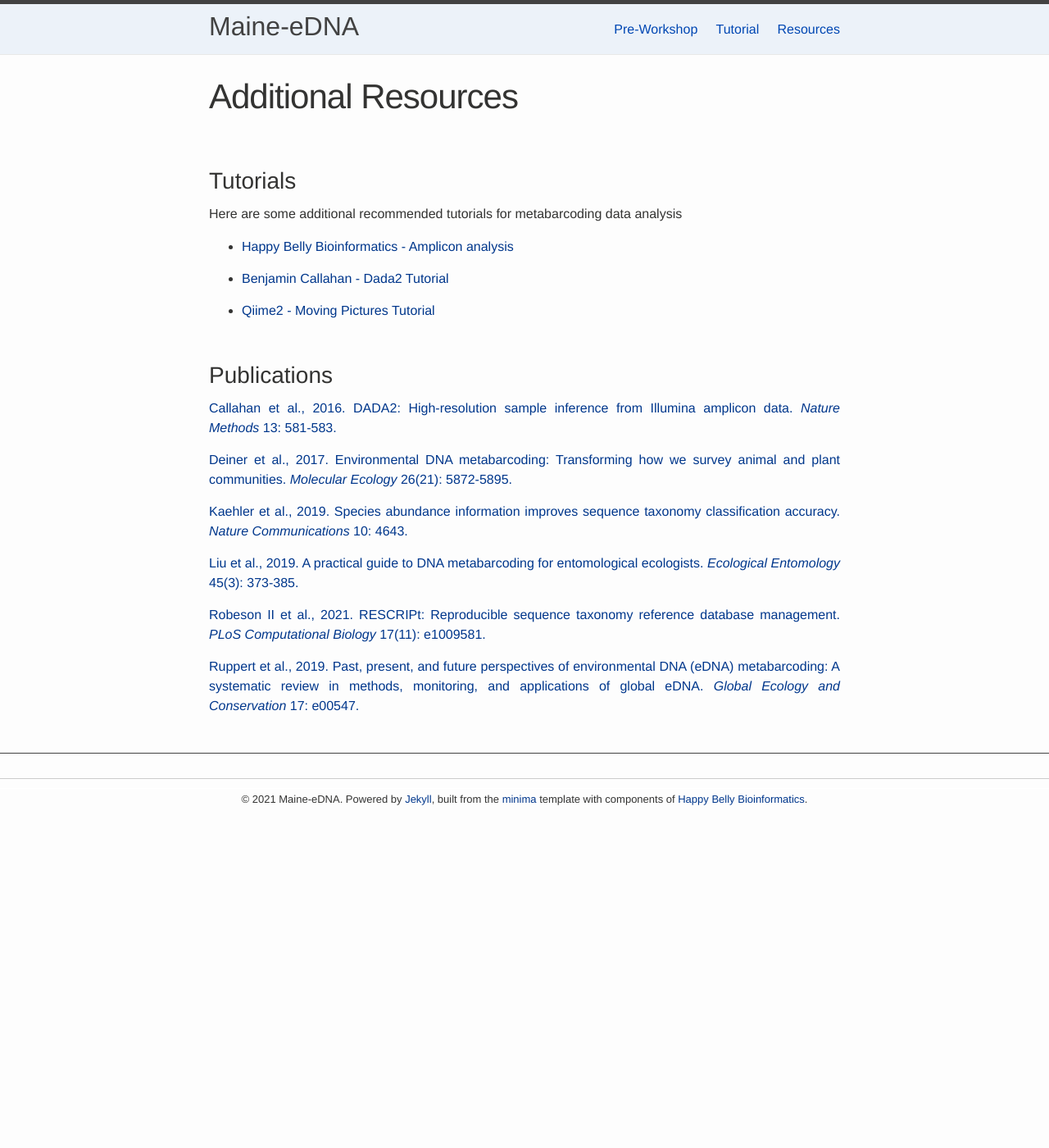
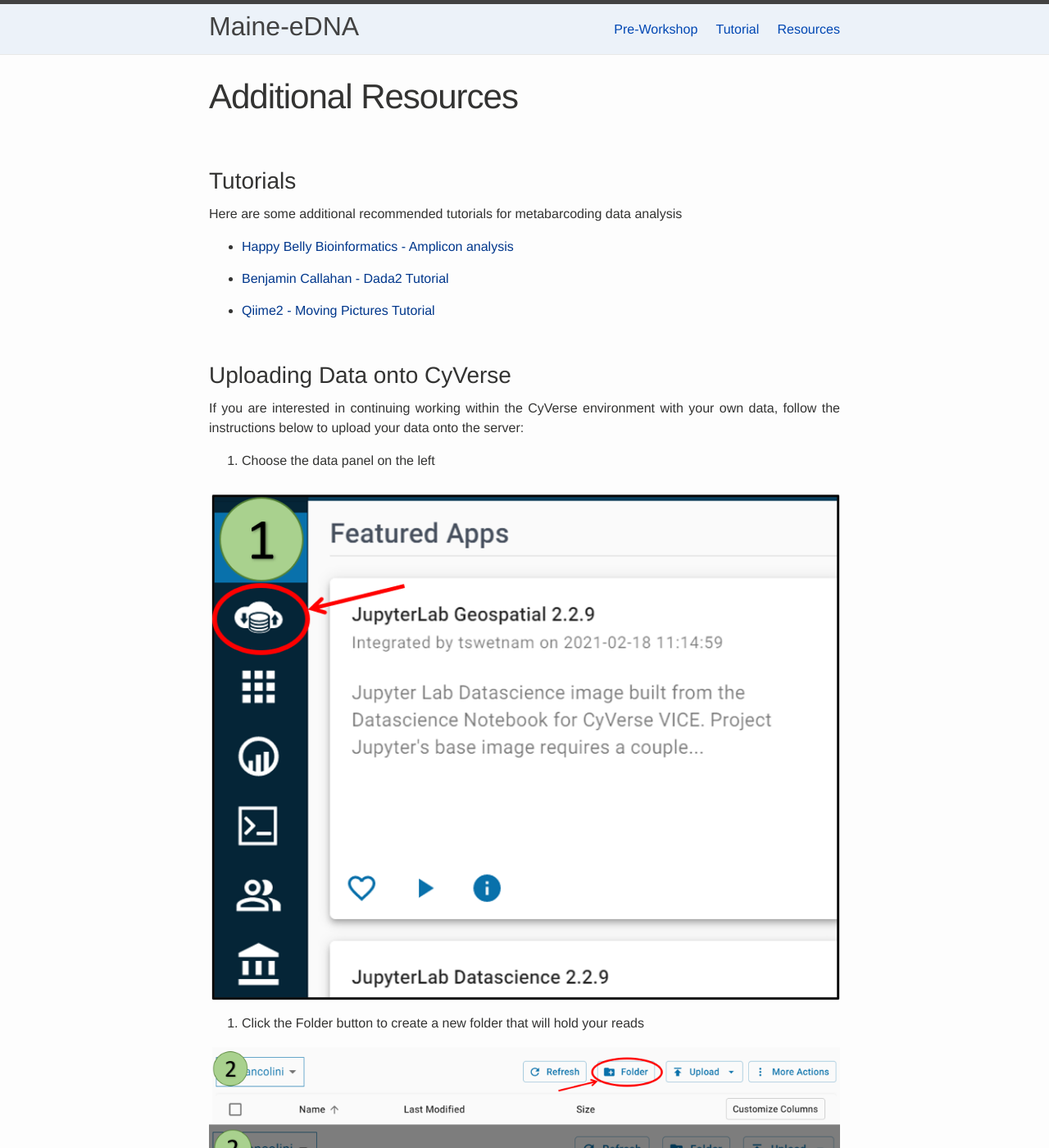
Before and after one commit to Maine-eDNA/Maine-eDNA.github.io, a Jekyll site: the page built from Resources/index.md, in a window 1280 px wide and 1400 px high. Shown: the whole window at 82% size. Built offline with Jekyll 4.4.1, drawn with Linux system fonts in a browser that asks for light colours; some of the changed text lies outside the part shown.

Commit message:
cyverse upload steps

```diff
--- a/Resources/index.md
+++ b/Resources/index.md
@@ -15,6 +15,22 @@ Here are some additional recommended tutorials for metabarcoding data analysis
 - [Qiime2 - Moving Pictures Tutorial](https://docs.qiime2.org/2021.8/tutorials/moving-pictures/)
 
 <br>
+## Uploading Data onto CyVerse
+
+If you are interested in continuing working within the CyVerse environment with your own data, follow the instructions below to upload your data onto the server:
+
+1. Choose the data panel on the left
+<center><img src="../images/Step1.png"></center>
+2. Click the Folder button to create a new folder that will hold your reads
+<center><img src="../images/Step2.png"></center>
+<center><img src="../images/Step2b.png"></center>
+3. Navigate to the newly created folder
+4. Click Upload then choose "Browse Local"
+<center><img src="../images/Step4.png"></center>
+<center><img src="../images/Step4b.png"></center>
+5. Select files on your computer to be uploaded then choose "Open"
+<center><img src="../images/Step5.png"></center>
+7. Files will start uploading (this can take time if there are large files)
 
 ## Publications
 
```
Also changed, not shown: images/Step1.png (added), images/Step2.png (added), images/Step2b.png (added), images/Step4.png (added), images/Step4b.png (added), images/Step5.png (added).
